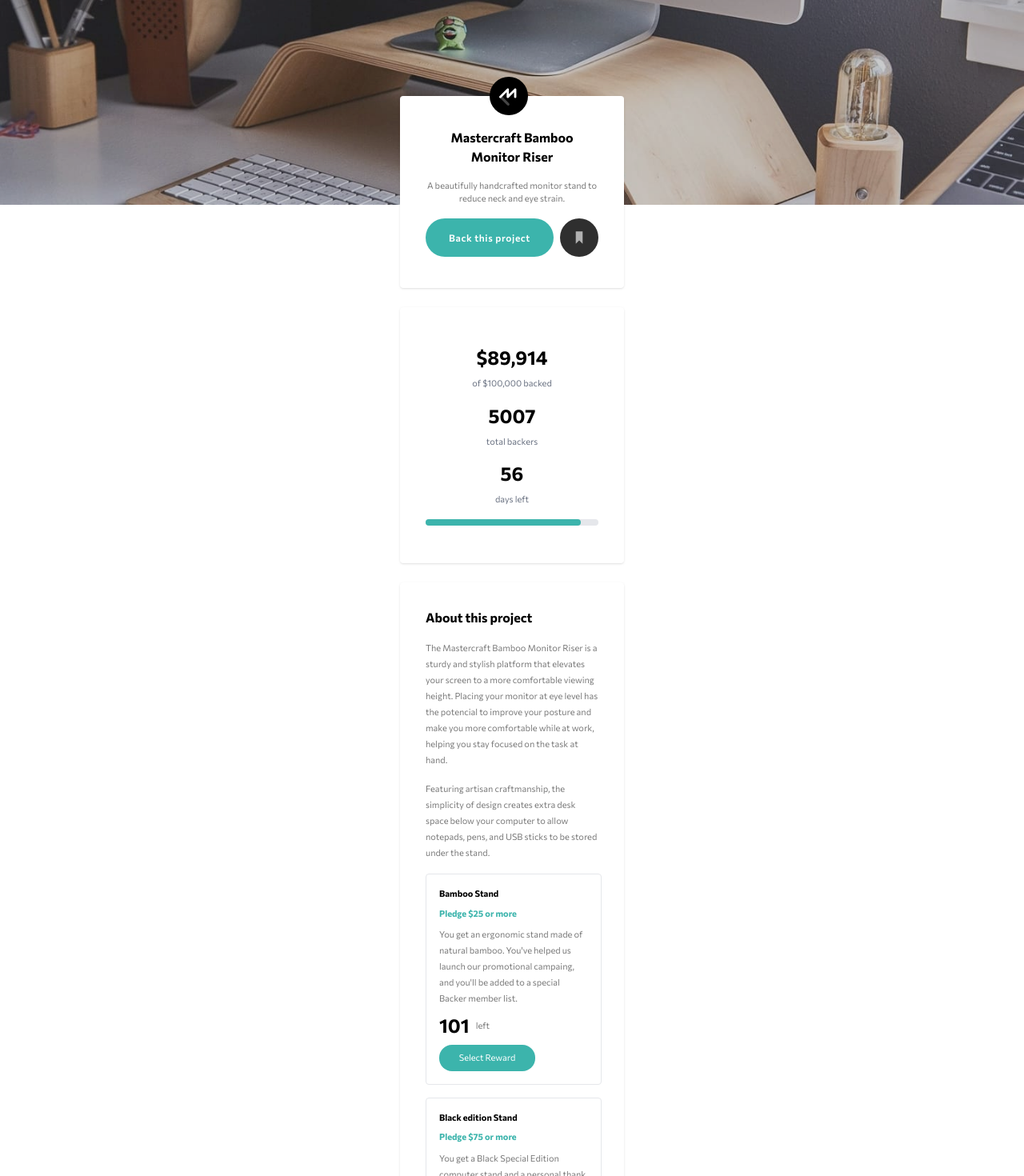
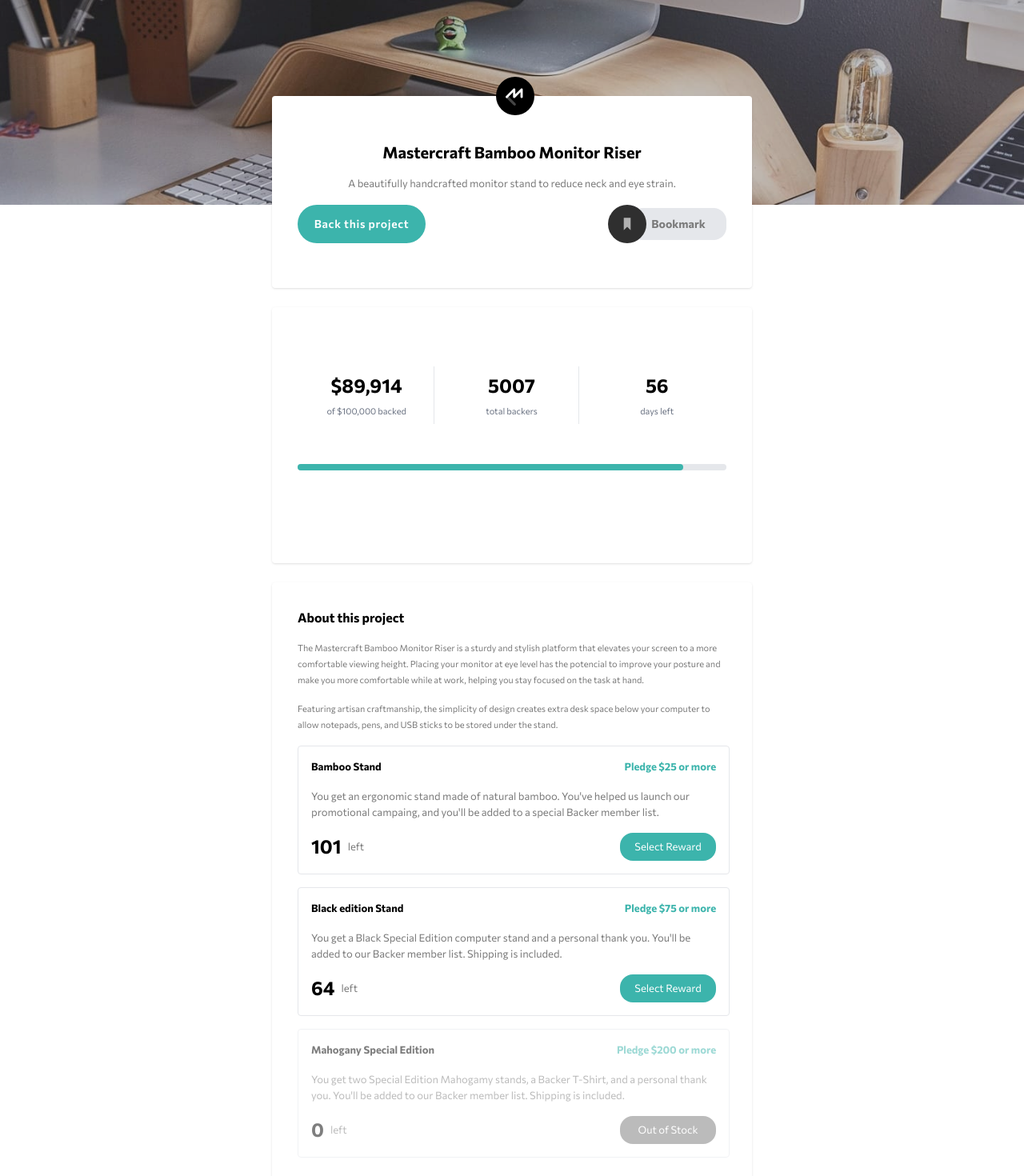
Before and after one commit to mlopezl/crowdfunding-product-page, a React (Vite) app: page / in a window 1280 px wide. Shown: the part 100-1570 px from the top of the page at 80% size. Built offline with nearby package versions, Linux system fonts and the light colour scheme.

Commit message:
Making current components responsive

```diff
--- a/src/components/Main/AboutSection.jsx
+++ b/src/components/Main/AboutSection.jsx
@@ -2,7 +2,7 @@ import ProductCard from "./ProductCard";
 
 function AboutSection(){
     return(
-        <section className="relative bg-white rounded-sm w-70 p-8 m-auto mb-10 shadow flex flex-col justify-center gap-4">
+        <section className="relative bg-white rounded-sm w-70 p-8 m-auto mb-10 shadow flex flex-col justify-center gap-4 sm:w-150">
             <h2 className="font-bold">About this project</h2>
             <p  className="text-[11px]/5 text-Gray-500">The Mastercraft Bamboo Monitor Riser is a sturdy and stylish platform that elevates your screen to a more comfortable viewing height. Placing your monitor at eye level has the potencial to improve your posture and make you more comfortable while at work, helping you stay focused on the task at hand.</p>
             <p className="text-[11px]/5 text-Gray-500">Featuring artisan craftmanship, the simplicity of design creates extra desk space below your computer to allow notepads, pens, and USB sticks to be stored under the stand.</p>
--- a/src/components/Main/BackersInfoCard.jsx
+++ b/src/components/Main/BackersInfoCard.jsx
@@ -4,8 +4,8 @@ function BackersInfoCard({ amount }) {
   const percentage = Math.min(100, (safeAmount / 100000) * 100);
 
   return (
-    <article className="relative bg-white rounded-sm w-70 h-80 p-8 m-auto shadow flex flex-col justify-center gap-4">
-      <div className="flex flex-col gap-2">
+    <article className="relative bg-white rounded-sm w-70 h-80 p-8 m-auto shadow flex flex-col justify-center gap-2 sm:w-150 sm:flex-row sm:flex-wrap ">
+      <div className="w-30 m-auto flex flex-col p-2 gap-2 border-b-1 border-gray-200 sm:w-42 sm:border-b-0 sm:border-r-1">
         <p className="text-center text-2xl font-bold">
           ${safeAmount.toLocaleString()}
         </p>
@@ -14,12 +14,12 @@ function BackersInfoCard({ amount }) {
         </p>
       </div>
 
-      <div className="flex flex-col gap-2">
+      <div className="w-30 m-auto flex flex-col p-2 gap-2 border-b border-b-1 border-gray-200 sm:w-42 sm:border-b-0 sm:border-r-1">
         <p className="text-center text-2xl font-bold">5007</p>
         <p className="text-[11px] text-gray-500 text-center">total backers</p>
       </div>
 
-      <div className="flex flex-col gap-2">
+      <div className="w-30 m-auto flex flex-col p-2 gap-2 sm:w-42">
         <p className="text-center text-2xl font-bold">56</p>
         <p className="text-[11px] text-gray-500 text-center">days left</p>
       </div>
--- a/src/components/Main/MastercraftMainCard.jsx
+++ b/src/components/Main/MastercraftMainCard.jsx
@@ -3,13 +3,16 @@ import iconBookmark from "../../../public/images/icon-bookmark.svg";
 
 function MastercraftMainCard(){
     return(
-        <article className="relative bg-white rounded-sm w-70 h-60 p-8 m-auto -mt-10 shadow flex flex-col justify-center gap-4">
-            <img className="w-12 absolute -top-6 left-28" src={logoMastercraft} alt="Logo Mastercraft" />
-            <h1 className="text-center font-bold">Mastercraft Bamboo Monitor Riser</h1>
-            <p className="text-[11px] text-Gray-500 text-center">A beautifully handcrafted monitor stand to reduce neck and eye strain.</p>
+        <article className="relative bg-white rounded-sm w-70 h-60 p-8 m-auto -mt-10 shadow flex flex-col justify-center gap-4 sm:w-150 sm:-mt-30 md:-mt-20 lg:-mt-10">
+            <img className="w-12 absolute -top-6 left-28 sm:left-70" src={logoMastercraft} alt="Logo Mastercraft" />
+            <h1 className="text-center font-bold sm:text-xl">Mastercraft Bamboo Monitor Riser</h1>
+            <p className="text-[11px] text-Gray-500 text-center sm:text-[13px]">A beautifully handcrafted monitor stand to reduce neck and eye strain.</p>
             <div className="flex justify-between gap-2">
-                <button className="w-40 rounded-3xl bg-Green-400 text-white text-xs font-semibold tracking-wider p-2">Back this project</button>
-                <img className="w-12" src={iconBookmark} alt="Icon bookmark" />
+                <button className="w-40 rounded-3xl bg-Green-400 text-white text-xs font-semibold tracking-wider p-2 sm:text-sm">Back this project</button>
+                <div className="flex items-center relative">
+                    <img className="w-12 z-2" src={iconBookmark} alt="Icon bookmark" />
+                    <button className="hidden rounded-2xl w-30 h-10 bg-gray-200 text-sm text-Gray-500 font-bold -ml-5 sm:block">Bookmark</button>
+                </div>
             </div>
         </article>
     )
--- a/src/components/Main/ProductCard.jsx
+++ b/src/components/Main/ProductCard.jsx
@@ -1,14 +1,19 @@
 function ProductCard({product, pledge, description, amountLeft}){
     return(
-        <article className={`bg-white border-1 border-gray-200 rounded-sm w-55 p-4 m-auto flex flex-col gap-2
+        <article className={`bg-white border-1 border-gray-200 rounded-sm w-55 p-4 m-auto flex flex-col gap-2 sm:w-135 sm:gap-4
         ${amountLeft > 0 ? "opacity-100" : "opacity-50"}`}>
-            <h3 className="text-[11px] font-bold">{product}</h3>
-            <p className="text-[11px] text-Green-400 font-bold">Pledge {pledge} or more</p>
-            <p className="text-[11px]/5 text-Gray-500">{description}</p>
-            <p className="text-[11px]/5 text-Gray-500 flex gap-2 items-center"><span className="font-bold text-2xl text-Black">{amountLeft}</span> left</p>
-            <button className={`w-30 text-[11px] p-2 text-white rounded-2xl
+            <header className="flex flex-col gap-2 sm:flex-row sm:justify-between">
+                 <h3 className="text-[11px] font-bold sm:text-[13px]">{product}</h3>
+            <p className="text-[11px] text-Green-400 font-bold sm:text-[13px]">Pledge {pledge} or more</p>
+            </header>
+
+            <p className="text-[11px]/5 text-Gray-500 sm:text-[13px]">{description}</p>
+            <footer className="flex flex-col gap-2 sm:flex-row sm:justify-between">
+                 <p className="text-[11px]/5 text-Gray-500 flex gap-2 items-center sm:text-[13px]"><span className="font-bold text-2xl text-Black">{amountLeft}</span> left</p>
+            <button className={`w-30 text-[11px] p-2 text-white rounded-2xl sm:text-[13px]
                 ${amountLeft > 0 ? "bg-Green-400" : "bg-Gray-500"}`}>
                 {amountLeft > 0 ? "Select Reward" : "Out of Stock"}</button>
+            </footer>
         </article>
     )
 }
```
